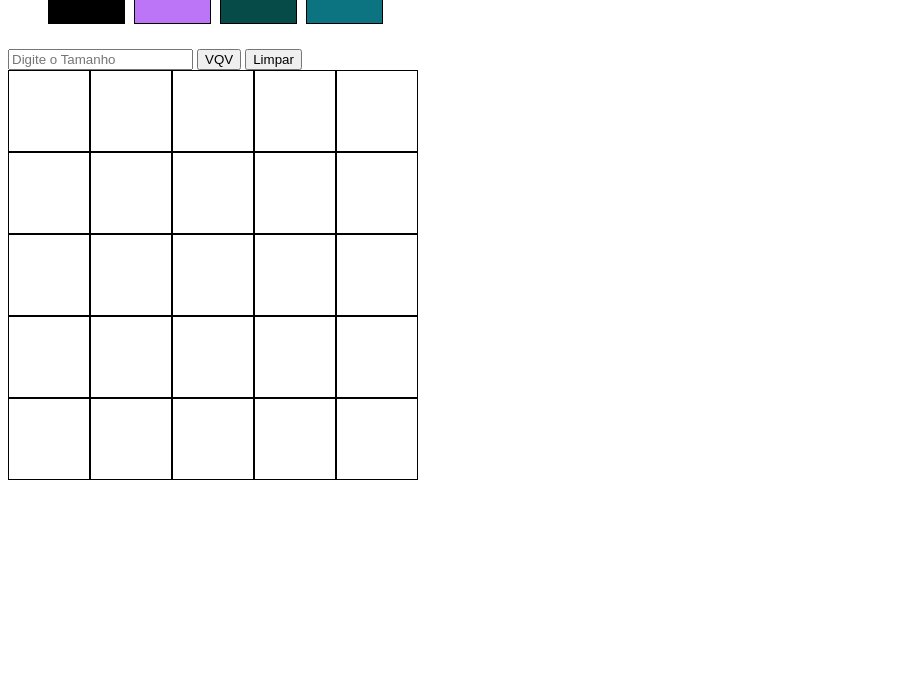
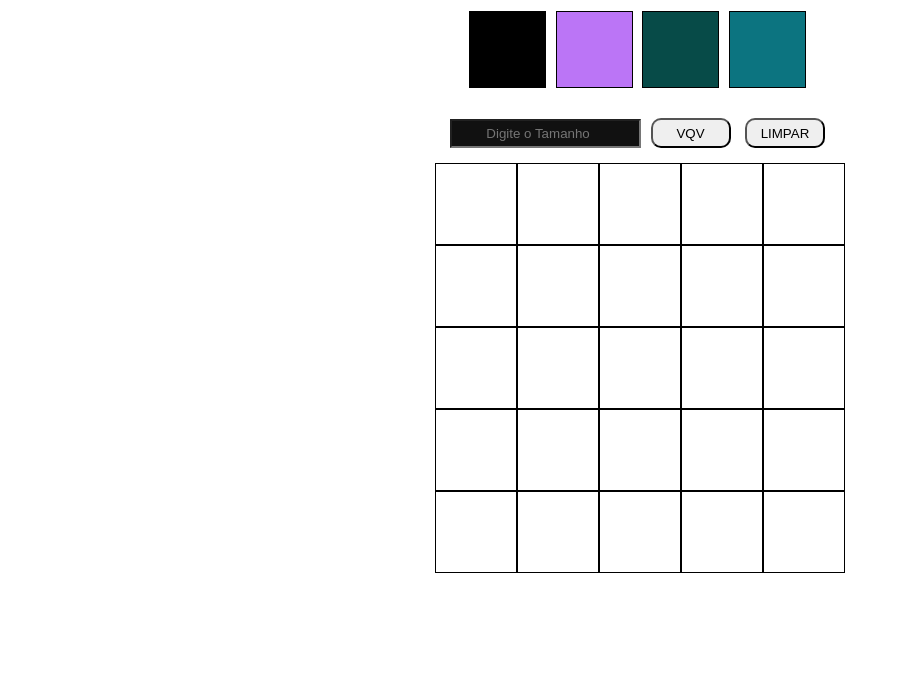
Before and after one commit to marcotulioeh/Project-pixels-art-3, a plain HTML site: page index.html in a window 1280 px wide. Shown: the part 138-816 px from the top of the page, without its empty margins (0-900 px from the left). Drawn offline with Linux system fonts and the light colour scheme.

Commit message:
feat: adiciona algumas alterações no estilo.

```diff
--- a/index.html
+++ b/index.html
@@ -19,9 +19,11 @@
       <li></li>
       <li></li>
     </ul>
-    <input id="board-size" type="number" min="1" placeholder="Digite o Tamanho">
-    <button id="generate-board">VQV</button>
-    <button id="clear-board">Limpar</button>
+    <div id="div-color">
+      <input id="board-size" type="number" min="1" placeholder="Digite o Tamanho">
+      <button id="generate-board">VQV</button>
+      <button id="clear-board">Limpar</button>
+    </div>
     <div>
       <div id="pixel-board"></div>
     </div>
--- a/script.js
+++ b/script.js
@@ -1,14 +1,14 @@
 const pixelBoard = document.getElementById('pixel-board');
 const buttonSize = document.getElementById('generate-board');
 
-function randomColor() {
+const randomColor = () => {
   const red = Math.floor(Math.random() * 255);
   const green = Math.floor(Math.random() * 255);
   const blue = Math.floor(Math.random() * 255);
   return `rgb(${red},${green},${blue})`;
-}
+};
 
-function createColor() {
+const createColor = () => {
   const boardColor = document.getElementById('color-palette');
   const arrayColor = ['black', randomColor(), randomColor(), randomColor()];
   for (let i = 0; i < arrayColor.length; i += 1) {
@@ -19,14 +19,13 @@ function createColor() {
       boardColor.children[i].className = 'color';
     }
   }
-}
+};
 
 function boardSize(someBoard) {
-  for (let i = 1; i <= someBoard ** 2; i += 1) {
+  for (let i = 0; i < someBoard ** 2; i += 1) {
     const createPixel = document.createElement('div');
     pixelBoard.appendChild(createPixel);
     createPixel.className = 'pixel';
-    // pixelBoard.style.width = `${(someBoard ** 2) * 10}px`;
   }
 }
 
--- a/style.css
+++ b/style.css
@@ -1,3 +1,51 @@
+* {
+  font-family: "Poppins", sans-serif;
+  padding: 0;
+}
+
+body {
+  display: flex;
+  justify-content: center;
+  align-items: center;
+  flex-direction: column;
+  min-height: 100vh;
+}
+
+#title {
+  text-align: center;
+}
+
+#color-palette {
+  text-align: center;
+}
+
+#div-color {
+  text-align: center;
+  margin: 10px;
+}
+
+#board-size {
+  text-align: center;
+  padding: 5px;
+  background-color: #111;
+  color: white;
+}
+
+button {
+  position: relative;
+  width: 80px;
+  height: 30px;
+  margin: 5px;
+  text-decoration: none;
+  text-transform: uppercase;
+  text-align: center;
+  border-radius: 10px;
+}
+
+#clear-board {
+  text-align: center;
+}
+
 .color {
   display: inline-block;
   width: 75px;
@@ -8,12 +56,16 @@
 }
 
 #pixel-board {
+  text-align: center;
   width: 450px;
   height: 450px;
   line-height: 0;
 }
 
 .pixel {
+  display: flex;
+  justify-content: center;
+  align-items: center;
   width: 40px;
   height: 40px;
   padding: 20px;
```
